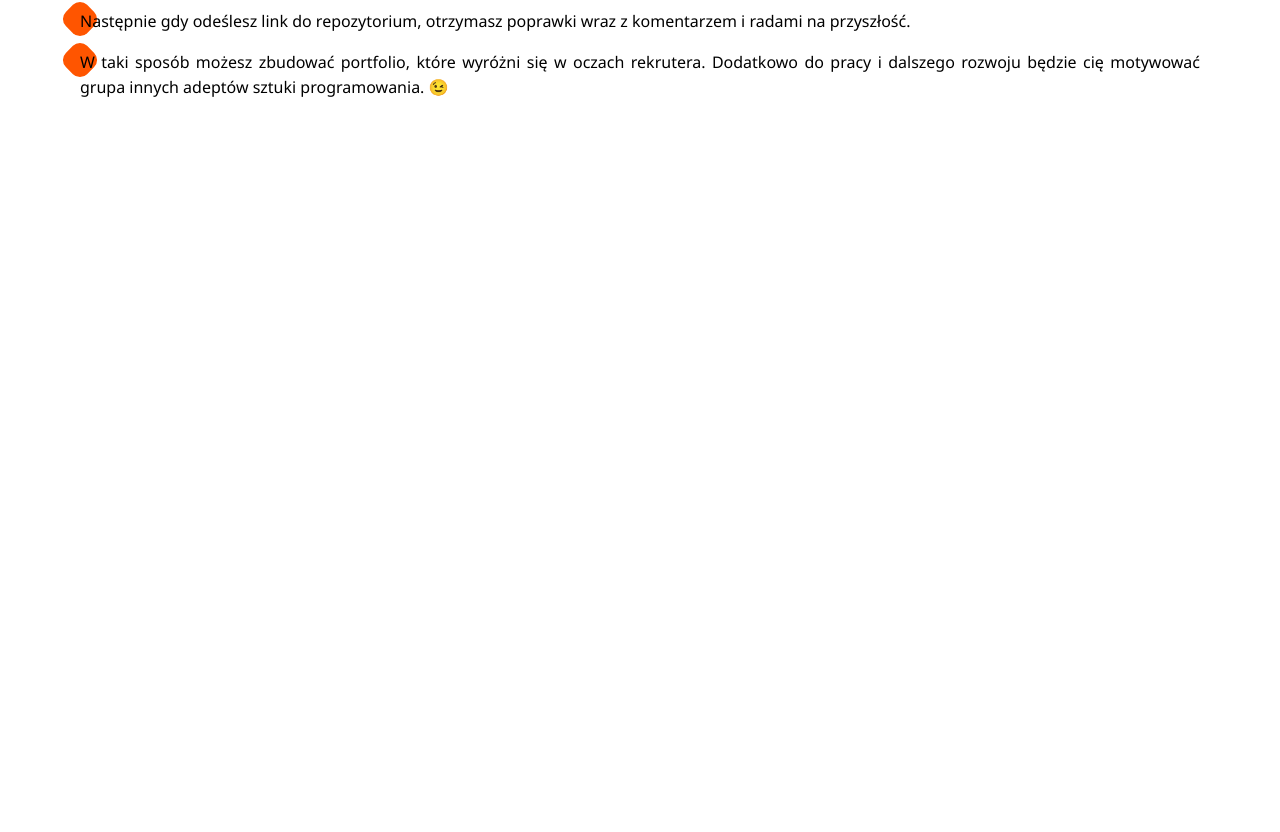
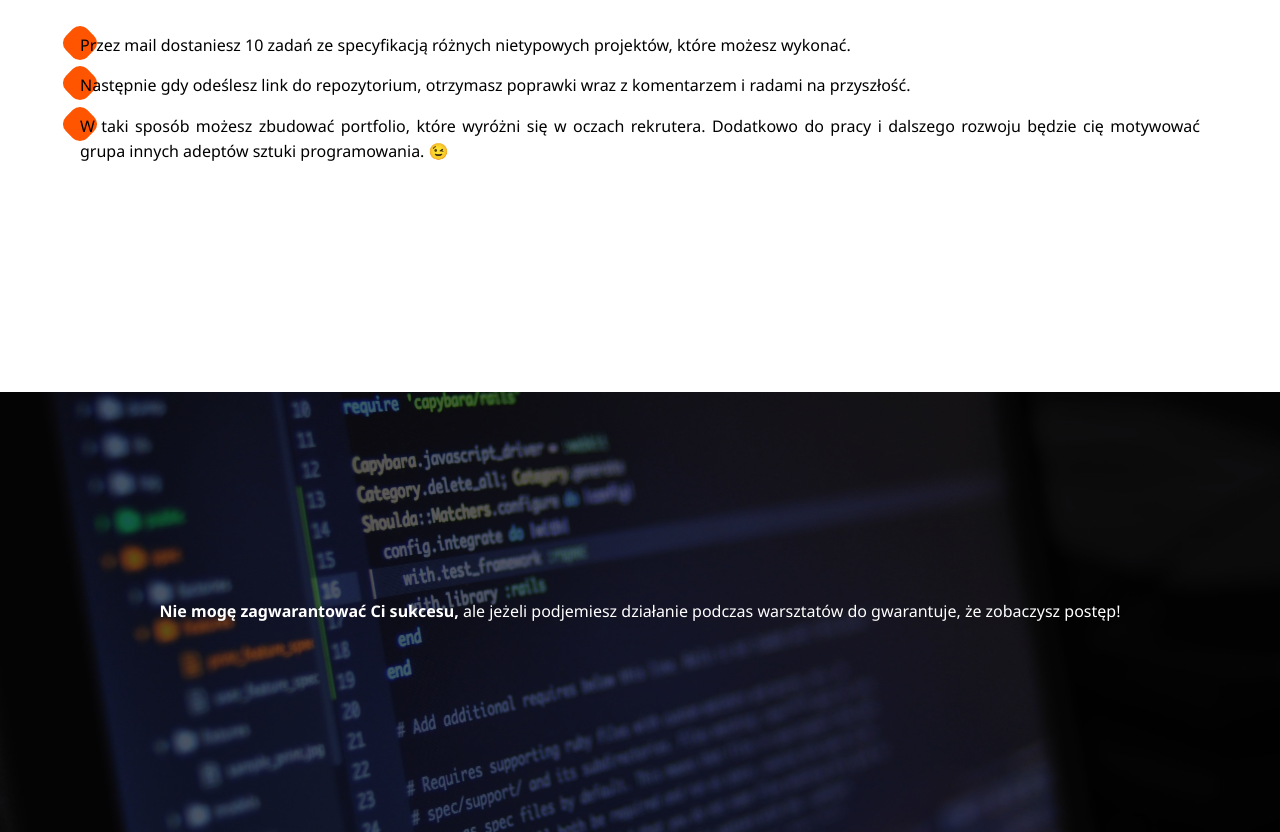
Before and after one commit to AleksanderSkubala/mail-course-landing, a Vue app: page / in a window 1280 px wide. Shown: the part 1077-1909 px from the top of the page. Before the commit the page ends 1213 px from the top, so only its background shows below. Built offline with nearby package versions, Linux system fonts and the light colour scheme.

Commit message:
make hero section

```diff
--- a/src/App.vue
+++ b/src/App.vue
@@ -2,18 +2,21 @@
   <div id="app">
     <WelcomeSection/>
     <DescriptionSection/>
+    <HeroSection/>
   </div>
 </template>
 
 <script>
 import WelcomeSection from './sections/WelcomeSection.vue';
 import DescriptionSection from './sections/DescriptionSection.vue';
+import HeroSection from './sections/HeroSection.vue';
 
 export default {
   name: 'App',
   components: {
     WelcomeSection,
     DescriptionSection,
+    HeroSection,
   },
 };
 </script>
@@ -56,6 +59,6 @@ export default {
 
   .container {
     width: 100vw;
-    margin-top: 10vw;
+    margin-top: 15vw;
   }
 </style>
--- /dev/null
+++ b/src/sections/HeroSection.vue
@@ -0,0 +1,48 @@
+<template>
+  <section class="container hero">
+    <p class="hero__content">
+      <b>Nie mogę zagwarantować Ci sukcesu,</b> ale jeżeli podjemiesz działanie podczas warsztatów do gwarantuje, że zobaczysz postęp!
+    </p>
+  </section>
+</template>
+
+<script>
+export default {
+  name: 'HeroSection',
+};
+</script>
+
+<style lang="scss">
+  .hero {
+    min-height: 55vh;
+    display: flex;
+    justify-content: center;
+    align-items: center;
+    padding: 30px 90px;
+    text-align: center;
+    color: white;
+    position: relative;
+
+    background-image: url('../assets/codingImage.jpg');
+    background-attachment: fixed;
+    background-size: cover;
+    background-position: 30%;
+
+    &::before {
+      content: '';
+      width: 100%;
+      height: 100%;
+      position: absolute;
+      top: 0;
+      left: 0;
+      background-color: black;
+      opacity: .6;
+      z-index: 1;
+    }
+  }
+
+  .hero__content {
+    position: relative;
+    z-index: 2;
+  }
+</style>
```
